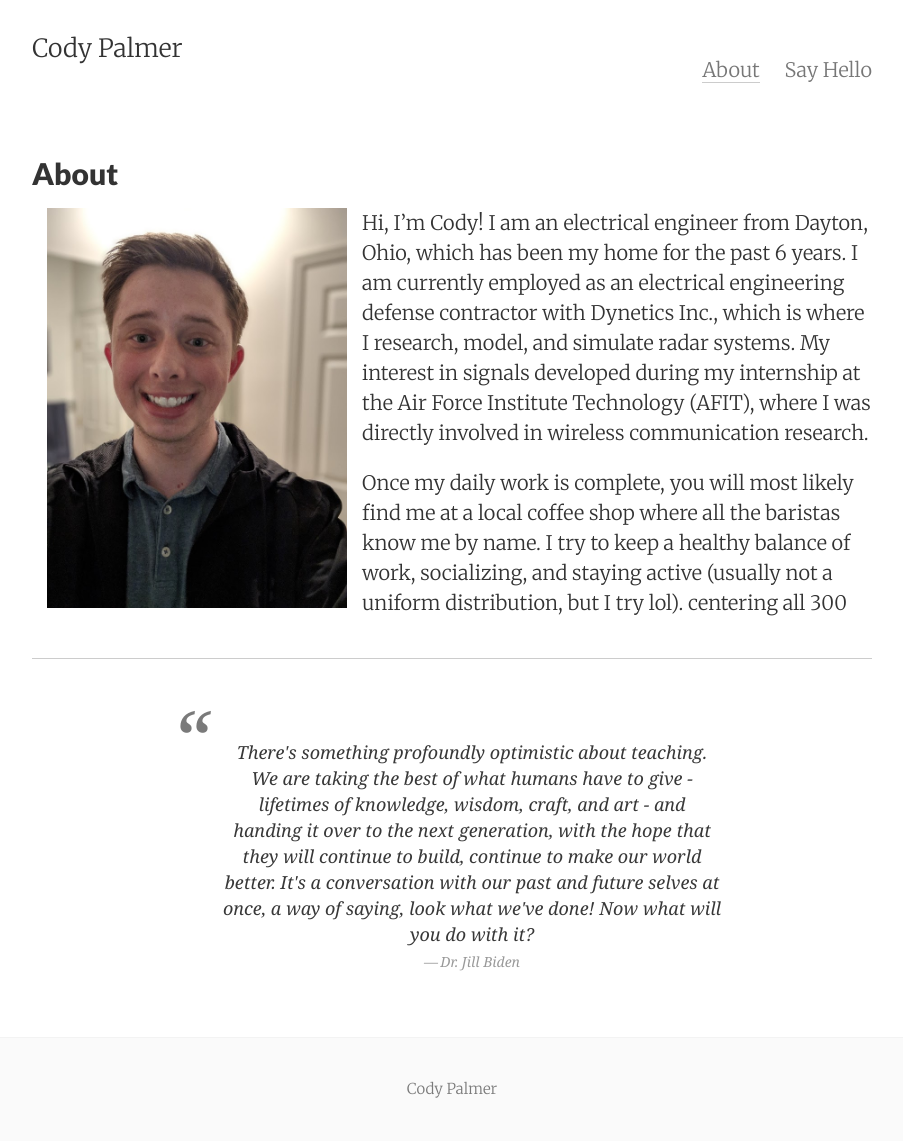
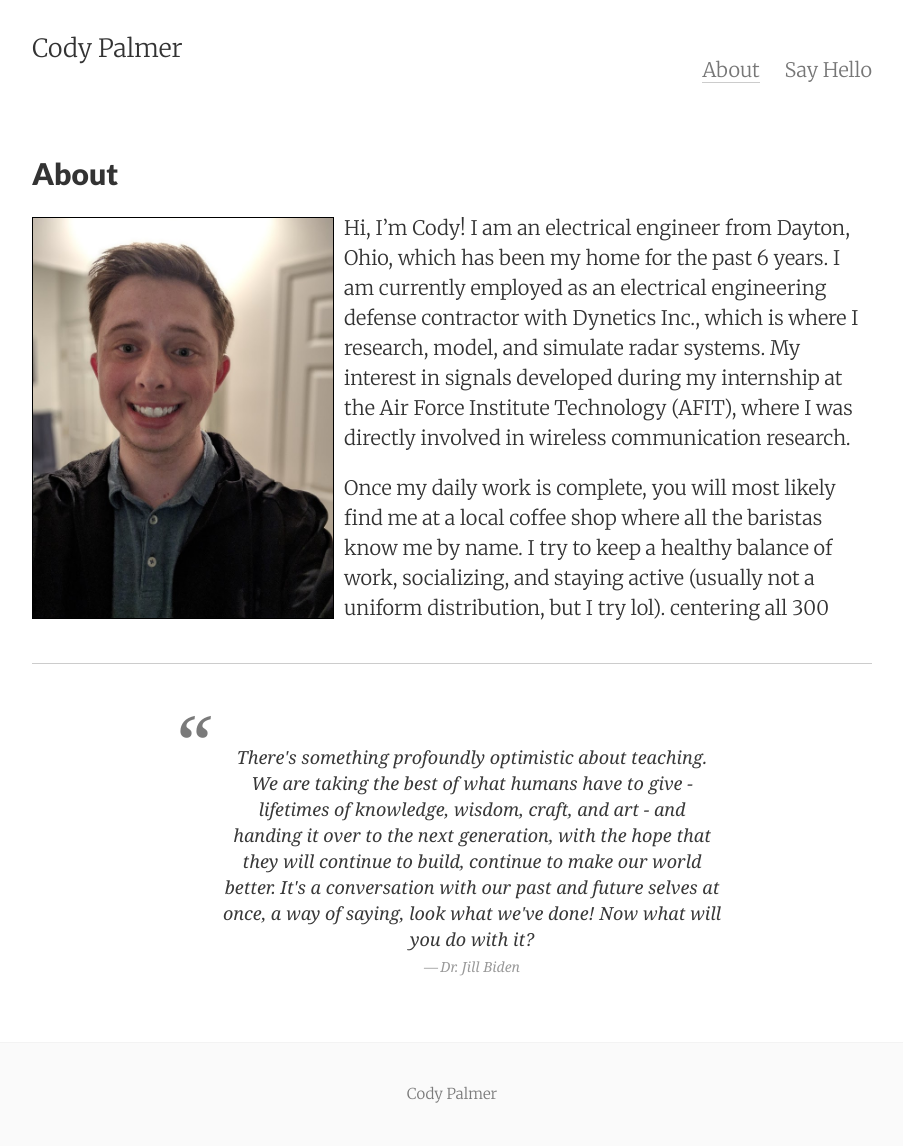
Before and after one commit to palmerco/web_server, a Jekyll site: the page built from about.md, in a window 1280 px wide. Shown: the whole page, without its empty margins (188-1091 px from the left). Built offline with Jekyll 4.4.1, drawn with Linux system fonts in a browser that asks for light colours.

Commit message:
Update about.md

```diff
--- a/about.md
+++ b/about.md
@@ -6,7 +6,11 @@
 ---
 
 
-<img src="/images/websitePhoto.jpg" alt="profilePicture" width="300" align="left" style="margin:0px 15px"/>
+<!--<img src="/images/websitePhoto.jpg" alt="profilePicture" width="300" align="left" style="margin:0px 15px"/>-->
+
+<img src="/images/websitePhoto.jpg" alt="profilePicture" width="300" align="left" style="float: left; margin: 4px 10px 0px 0px; border: 1px solid #000000;"/>
+
+
 Hi, I’m Cody! I am an electrical engineer from Dayton, Ohio, which has been my home for the past 6 years. I am currently employed as an electrical engineering defense contractor with Dynetics Inc., which is where I research, model, and simulate radar systems. My interest in signals developed during my internship at the Air Force Institute Technology (AFIT), where I was directly involved in wireless communication research.
 
 Once my daily work is complete, you will most likely find me at a local coffee shop where all the baristas know me by name. I try to keep a healthy balance of work, socializing, and staying active (usually not a uniform distribution, but I try lol).
```
